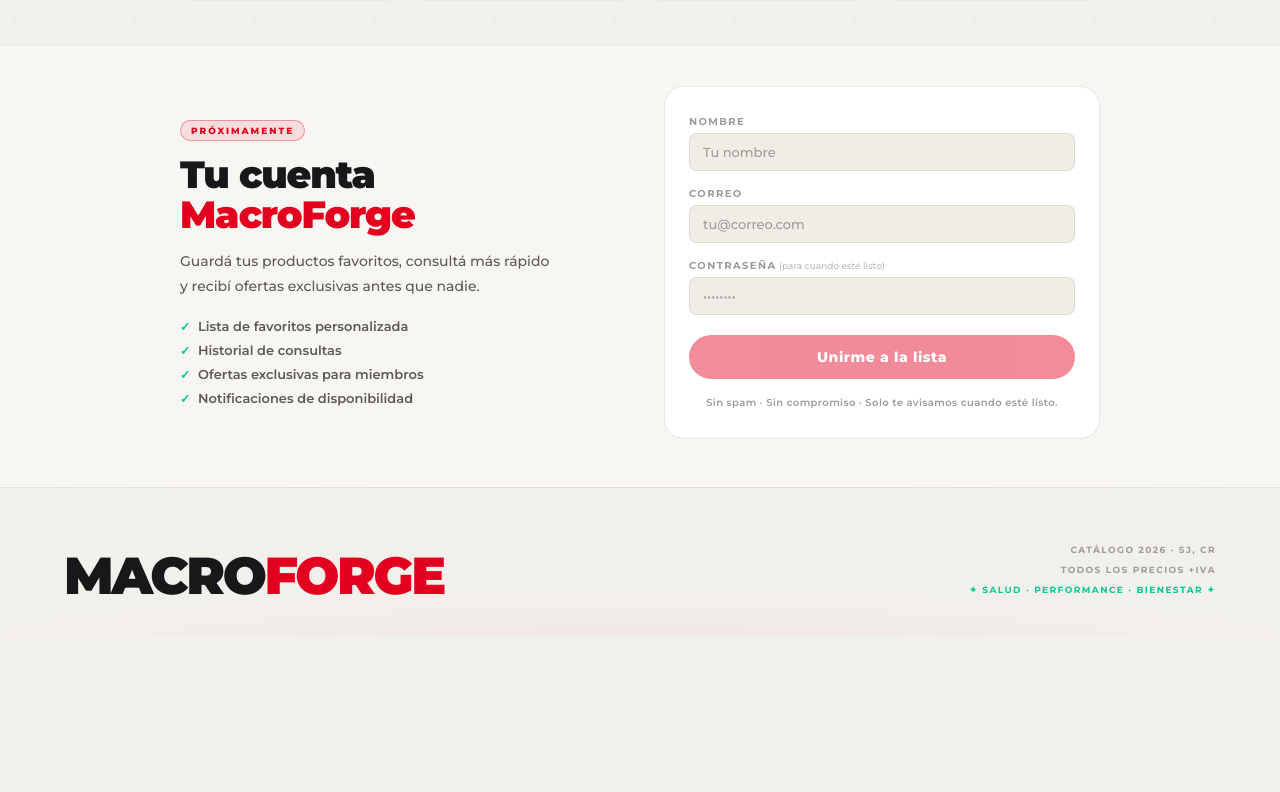
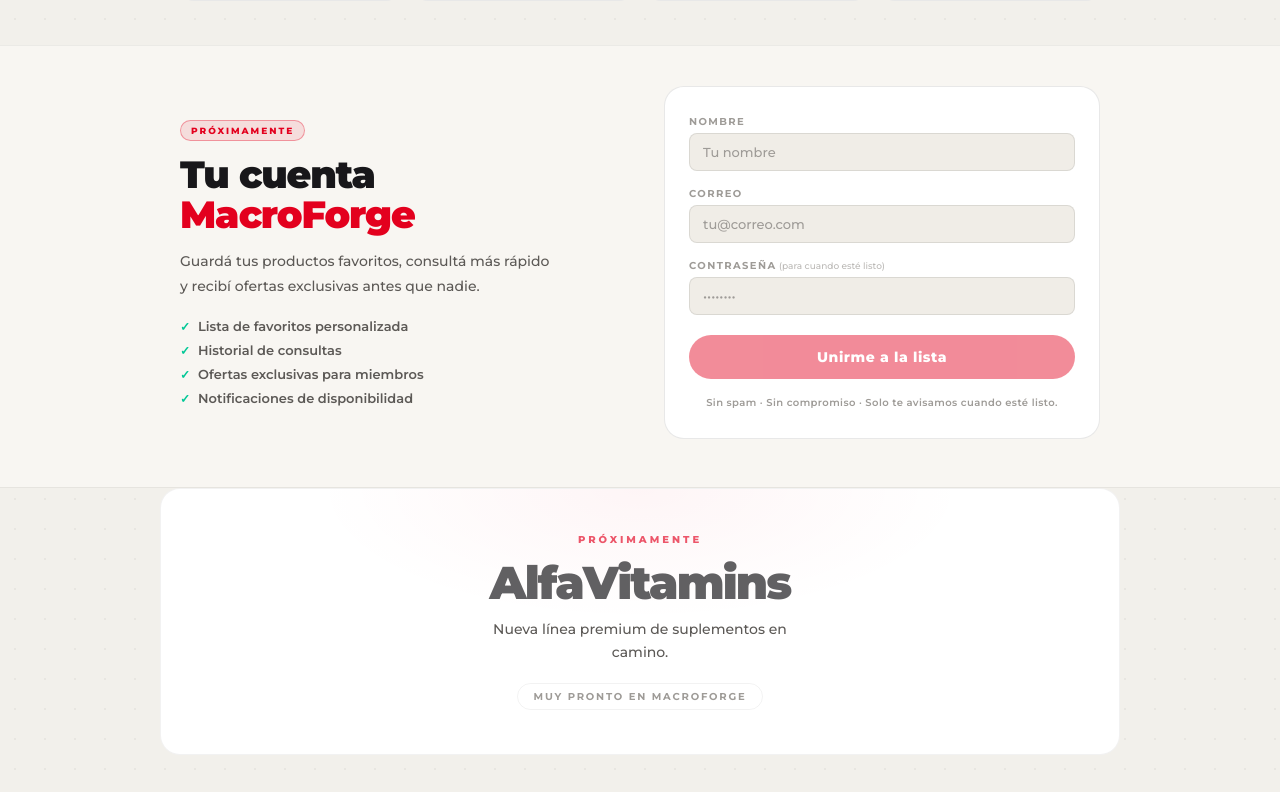
Before and after one commit to Jonaza1207/MacroForge, a React (Vite) app: page / in a window 1280 px wide. Shown: the part 2006-2798 px from the top of the page. Before the commit the page ends 2642 px from the top, so only its background shows below. Built offline with nearby package versions, Linux system fonts and the light colour scheme.

Commit message:
Refine product cards and add AlfaVitamins teaser

```diff
--- a/src/App.jsx
+++ b/src/App.jsx
@@ -13,6 +13,7 @@
 import WhatsAppFloat  from './components/WhatsAppFloat';
 import AccountPreview from './components/AccountPreview';
 import WhySection     from './components/WhySection';
+import BrandTeaser    from './components/BrandTeaser';
 import { getTopClicked, devLogAnalytics, clearAnalytics } from './hooks/useClickTracking';
 
 function buildSearchStr(p) {
@@ -224,6 +225,7 @@
 
       {showHero && <WhySection />}
       {showHero && <AccountPreview />}
+      {showHero && <BrandTeaser />}
 
       {showHero && (
         <footer className="footer">
--- /dev/null
+++ b/src/components/BrandTeaser.jsx
@@ -0,0 +1,12 @@
+export default function BrandTeaser() {
+  return (
+    <div className="brand-teaser">
+      <div className="brand-teaser-inner">
+        <div className="brand-teaser-eyebrow">Próximamente</div>
+        <div className="brand-teaser-name">AlfaVitamins</div>
+        <p className="brand-teaser-sub">Nueva línea premium de suplementos en camino.</p>
+        <div className="brand-teaser-tag">Muy pronto en MacroForge</div>
+      </div>
+    </div>
+  );
+}
--- a/src/index.css
+++ b/src/index.css
@@ -1279,13 +1279,13 @@
   will-change: transform;
 }
 .card:hover {
-  transform: translateY(-5px) scale(1.01);
-  border-color: var(--accent-border);
+  transform: translateY(-3px);
+  border-color: rgba(227,0,30,0.24);
   box-shadow:
-    0 12px 40px var(--accent-glow),
-    0 4px 16px rgba(0,0,0,0.45);
-}
-.card:active { transform: translateY(-2px) scale(1.005); }
+    0 8px 30px rgba(0,0,0,0.55),
+    0 2px 8px rgba(0,0,0,0.30);
+}
+.card:active { transform: translateY(-1px); }
 
 /* ── Card image — clean neutral stage ───────────────────── */
 .card-img {
@@ -1307,7 +1307,7 @@
     drop-shadow(0 2px 4px rgba(0,0,0,0.35));
   transition: transform 0.28s ease;
 }
-.card:hover .card-img img { transform: scale(1.05) translateY(-4px); }
+.card:hover .card-img img { transform: scale(1.03) translateY(-2px); }
 
 /* ── Card fallback (no image / error) ───────────────────── */
 .card-fallback {
@@ -1354,7 +1354,7 @@
 
 /* ── Card body ───────────────────────────────────────────── */
 .card-body {
-  padding: 11px 12px 12px;
+  padding: 13px 14px 13px;
   display: flex; flex-direction: column; flex: 1;
 }
 .card-brand {
@@ -1364,9 +1364,9 @@
   margin-bottom: 4px;
 }
 .card-name {
-  font-size: 12px; font-weight: 700;
-  color: var(--text-1); line-height: 1.35;
-  flex: 1; letter-spacing: -0.01em; margin-bottom: 9px;
+  font-size: 13px; font-weight: 700;
+  color: var(--text-1); line-height: 1.42;
+  flex: 1; letter-spacing: -0.01em; margin-bottom: 10px;
   display: -webkit-box;
   -webkit-line-clamp: 2;
   -webkit-box-orient: vertical;
@@ -1387,11 +1387,11 @@
 }
 .card-price-row {
   display: flex; align-items: baseline; gap: 6px;
-  margin-bottom: 9px;
+  margin-top: 4px; margin-bottom: 10px;
 }
 .card-price {
-  font-size: 19px; font-weight: 900;
-  color: var(--text-1); letter-spacing: -0.02em;
+  font-size: 21px; font-weight: 900;
+  color: var(--text-1); letter-spacing: -0.03em;
 }
 .card-multi {
   font-size: 8px; font-weight: 700;
@@ -1706,6 +1706,65 @@
 /* Responsive padding */
 @media (min-width: 640px)  { .why-section { padding-left: 40px; padding-right: 40px; padding-top: 40px; } }
 @media (min-width: 1024px) { .why-section { padding-left: 64px; padding-right: 64px; padding-top: 44px; } }
+
+/* ── Brand teaser — AlfaVitamins coming soon ─────────────── */
+.brand-teaser {
+  padding: 0 24px 40px;
+  border-top: 1px solid var(--border-2);
+}
+.brand-teaser-inner {
+  max-width: 960px;
+  margin: 0 auto;
+  padding: 44px 32px;
+  background: var(--surface);
+  border: 1px solid var(--border-2);
+  border-radius: var(--r-lg);
+  text-align: center;
+  position: relative;
+  overflow: hidden;
+}
+.brand-teaser-inner::before {
+  content: '';
+  position: absolute; inset: 0;
+  background: radial-gradient(ellipse 55% 80% at 50% 0%, rgba(227,0,30,0.04), transparent 62%);
+  pointer-events: none;
+}
+.brand-teaser-eyebrow {
+  font-size: 10px; font-weight: 800;
+  letter-spacing: 0.3em; text-transform: uppercase;
+  color: var(--accent); opacity: 0.65;
+  margin-bottom: 14px;
+}
+.brand-teaser-name {
+  font-size: clamp(28px, 5vw, 46px);
+  font-weight: 900;
+  letter-spacing: -0.04em;
+  color: var(--text-1);
+  opacity: 0.68;
+  margin-bottom: 12px;
+  line-height: 1;
+}
+.brand-teaser-sub {
+  font-size: 14px; font-weight: 500;
+  color: var(--text-2);
+  margin-bottom: 20px;
+  max-width: 320px;
+  margin-left: auto; margin-right: auto;
+  line-height: 1.6;
+}
+.brand-teaser-tag {
+  display: inline-flex;
+  align-items: center;
+  gap: 8px;
+  font-size: 10px; font-weight: 700;
+  letter-spacing: 0.18em; text-transform: uppercase;
+  color: var(--text-3);
+  padding: 6px 16px;
+  border: 1px solid var(--border-2);
+  border-radius: var(--r-pill);
+}
+@media (min-width: 640px)  { .brand-teaser { padding-left: 40px; padding-right: 40px; } }
+@media (min-width: 1024px) { .brand-teaser { padding-left: 64px; padding-right: 64px; } }
 
 /* ── Account preview (coming soon) ──────────────────────── */
 .account-preview {
```
